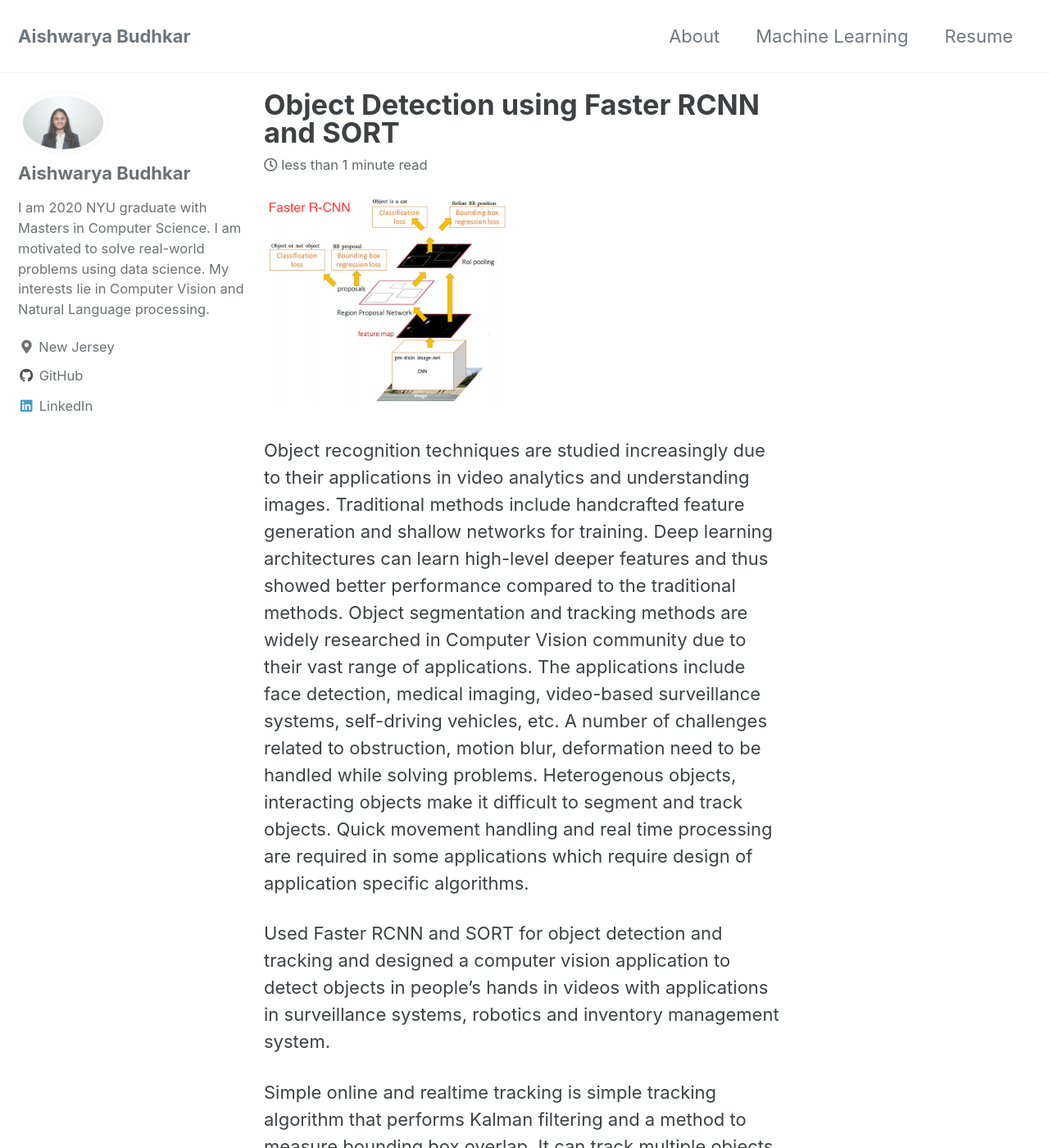
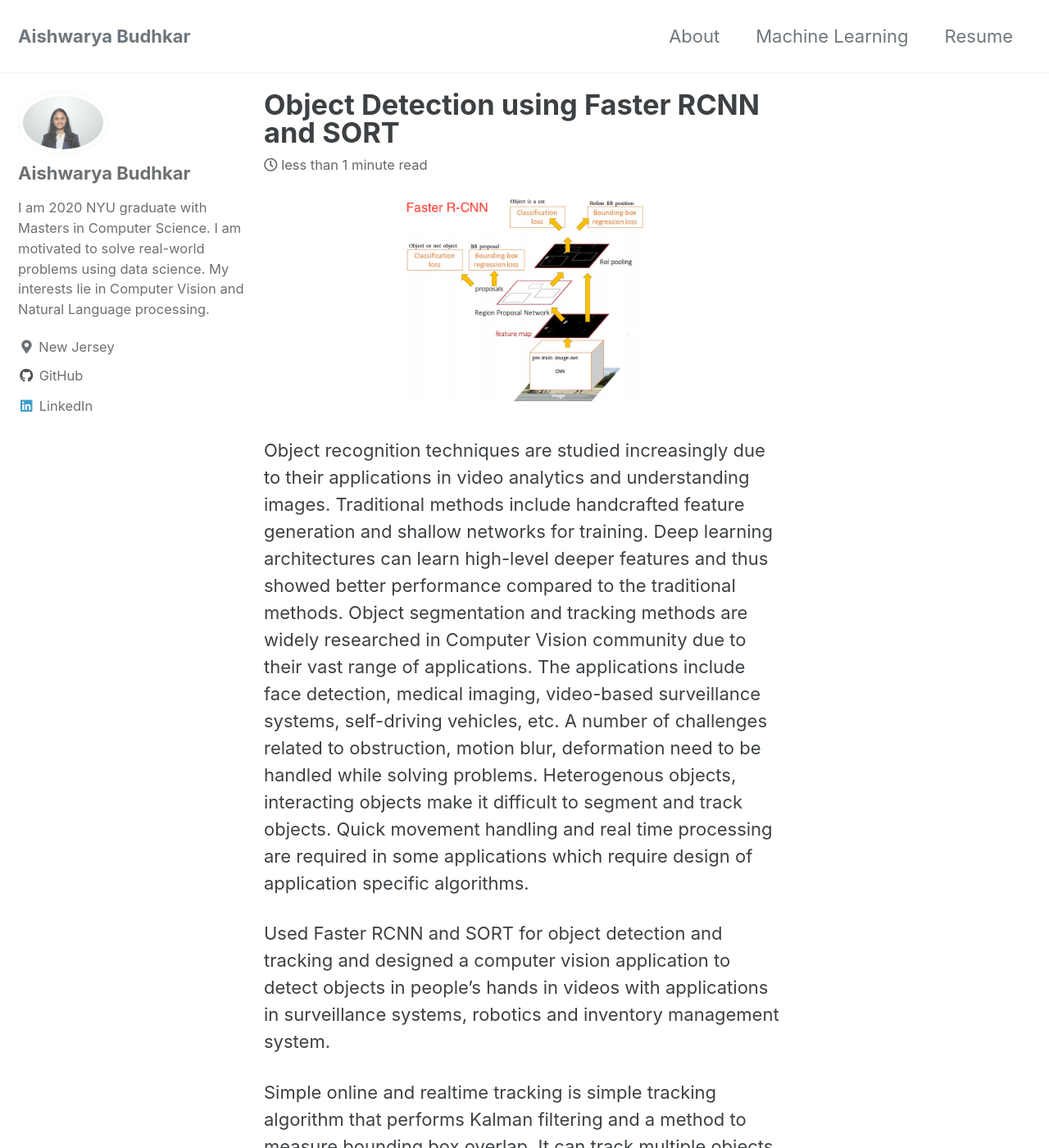
Before and after one commit to asbudhkar/asbudhkar.github.io, a Jekyll site: the page built from _posts/2019-09-30-object_detection.md, in a window 1280 px wide and 1400 px high. Shown: the whole window at 82% size. Built offline with Jekyll 4.4.1, drawn with Linux system fonts in a browser that asks for light colours; cached includes are drawn as plain includes.

```diff
--- a/_posts/2019-09-30-object_detection.md
+++ b/_posts/2019-09-30-object_detection.md
@@ -5,7 +5,15 @@ tags: [computer vision, deep learning]
 header:
     excerpt: "Object Detection"
 ---
-<img src="/images/faster-RCNN.png" width="300" height="150"/>
+<p class="aligncenter">
+    <img src="/images/faster-RCNN.png" width="300" height="150"/>
+</p>
+
+<style>
+.aligncenter {
+    text-align: center;
+}
+</style>
 
 Object recognition techniques are studied increasingly due to their applications in video analytics and understanding images. Traditional methods include handcrafted feature generation and shallow networks for training. Deep learning architectures can learn high-level deeper features and thus showed better performance compared to the traditional methods. Object segmentation and tracking methods are widely researched in Computer Vision community due to their vast range of applications. The applications include face detection, medical imaging, video-based surveillance systems, self-driving vehicles, etc. A number of challenges related to obstruction, motion blur, deformation need to be handled while solving problems. Heterogenous objects, interacting objects make it difficult to segment and track objects. Quick movement handling
 and real time processing are required in some applications which require design of application specific algorithms.
```
